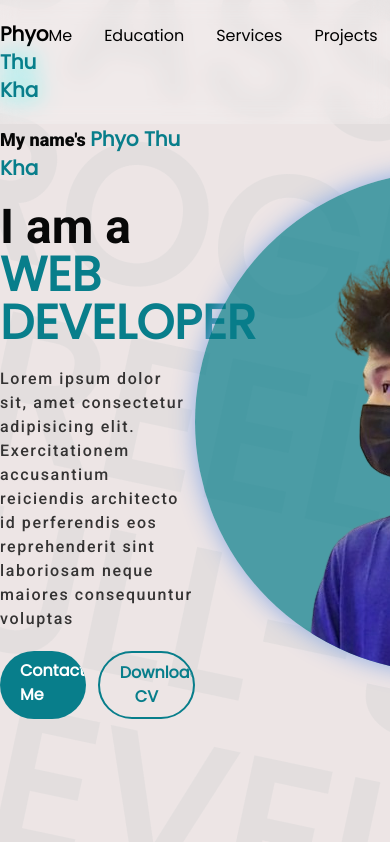
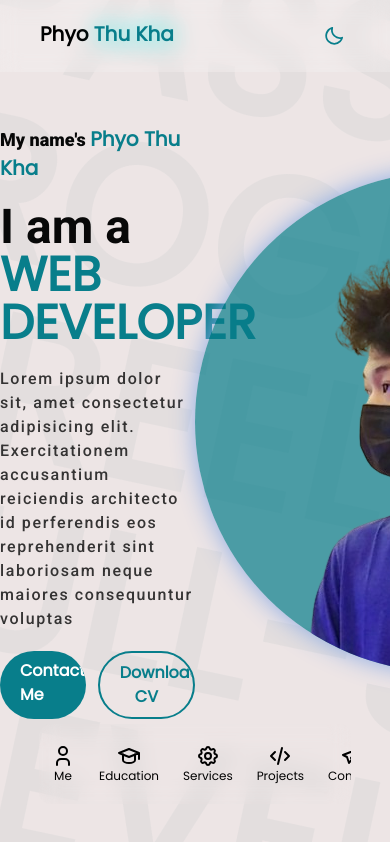
Before and after one commit to phyothukha/phyothukha-porfolio, a Next.js app: page / in a window 390 px wide. Shown: the top 842 px of the page. Built offline with nearby package versions, Linux system fonts and the light colour scheme.

Commit message:
feat: add glassmorphism design navbar in header

```diff
--- a/src/app/layout.tsx
+++ b/src/app/layout.tsx
@@ -16,9 +16,20 @@ export default function RootLayout({
   children: React.ReactNode;
 }>) {
   return (
-    <html lang="en">
+    <html
+      lang="en"
+      className={"dark" ? "dark" : "light"}
+      style={{ colorScheme: "dark" ? "dark" : "light" }}
+    >
       <body className={inter.className} suppressHydrationWarning>
-        <ThemeProvider attribute="class">{children}</ThemeProvider>
+        <ThemeProvider
+          attribute="class"
+          // defaultTheme="da/rk"
+          // enableSystem
+          // disableTransitionOnChange
+        >
+          {children}
+        </ThemeProvider>
       </body>
     </html>
   );
--- a/src/app/page.tsx
+++ b/src/app/page.tsx
@@ -5,6 +5,7 @@ import Contact from "@/sections/Contacts";
 import Education from "@/sections/Education";
 import Service from "@/sections/Service";
 import Project from "@/sections/Projects";
+// import { useEffect, useState } from "react";
 
 //https://sinantokmak.framer.website/
 
@@ -21,6 +22,7 @@ export default function Home() {
       </main>
       {/* <hr /> */}
       <Footer />
+      {/* <div className=" w-full h-full bg-red-400 fixed bottom-0 right-0"></div> */}
     </main>
   );
 }
--- a/src/components/Footer.tsx
+++ b/src/components/Footer.tsx
@@ -1,30 +1,80 @@
+import Link from "next/link";
 import React from "react";
 
 const Footer = () => {
   return (
-    <footer className=" container mx-auto max-w-6xl h-screen my-5">
-      <nav></nav>
-      {/* <p className=" text-center font-medium text-sm text-gray-400">
-        One Signal is the market leading self-service customer engagement
-        solution for push Notifications,Email, SMS & In-App.
-      </p> */}
+    <footer className=" container mx-auto max-w-6xl my-5">
+      <div className=" flex justify-center gap-10">
+        {footerLink.map((footer) => (
+          <div
+            key={footer.id}
+            className=" p-3 border-2 dark:border-secondary border-wtsecondary rounded-full cursor-pointer transition-shadow duration-500 dark:shadow-small dark:hover:shadow-medium shadow-wtsmall hover:shadow-wtmedium  "
+          >
+            {footer.icons}
+          </div>
+        ))}
+      </div>
+      <p className=" font-thin text-center mt-5">
+        Design By{" "}
+        <Link href={"#me"}>
+          <span className=" text-secondary font-bold font-Roboto cursor-pointer">
+            Phyo Thu Kha
+          </span>
+        </Link>
+      </p>
+    </footer>
+  );
+};
 
-      <div className=" flex justify-center gap-10">
-        {[...new Array(5)].map((_, idx) => (
-          <div
-            key={idx}
-            className=" p-3 border-2 dark:border-secondary border-wtsecondary rounded-full cursor-pointer transition-shadow duration-500 dark:shadow-small dark:hover:shadow-medium shadow-wtsmall hover:shadow-wtmedium  "
-            // style={{
-            //   boxShadow: "0 0 2px 2px var(--main-color)",
-            // }}
-            // style={
-            //   "&:hover":{
-            //   boxShadow: "0 0 10px 2px var(--main-color)",
+export default Footer;
 
-            //   }
-            // }
+const footerLink = [
+  {
+    id: 1,
+    icons: (
+      <svg
+        xmlns="http://www.w3.org/2000/svg"
+        width="30"
+        height="30"
+        viewBox="0 0 24 24"
+        fill="none"
+        stroke="currentColor"
+        strokeWidth="2"
+        strokeLinecap="round"
+        strokeLinejoin="round"
+        className="icon icon-tabler icons-tabler-outline icon-tabler-brand-instagram"
       >
-            {/* <svg
+        <path stroke="none" d="M0 0h24v24H0z" fill="none" />
+        <path d="M4 4m0 4a4 4 0 0 1 4 -4h8a4 4 0 0 1 4 4v8a4 4 0 0 1 -4 4h-8a4 4 0 0 1 -4 -4z" />
+        <path d="M12 12m-3 0a3 3 0 1 0 6 0a3 3 0 1 0 -6 0" />
+        <path d="M16.5 7.5l0 .01" />
+      </svg>
+    ),
+  },
+  {
+    id: 2,
+    icons: (
+      <svg
+        xmlns="http://www.w3.org/2000/svg"
+        width="30"
+        height="30"
+        viewBox="0 0 24 24"
+        fill="none"
+        stroke="currentColor"
+        strokeWidth="2"
+        strokeLinecap="round"
+        strokeLinejoin="round"
+        className="icon icon-tabler icons-tabler-outline icon-tabler-brand-facebook"
+      >
+        <path stroke="none" d="M0 0h24v24H0z" fill="none" />
+        <path d="M7 10v4h3v7h4v-7h3l1 -4h-4v-2a1 1 0 0 1 1 -1h3v-4h-3a5 5 0 0 0 -5 5v2h-3" />
+      </svg>
+    ),
+  },
+  {
+    id: 3,
+    icons: (
+      <svg
         xmlns="http://www.w3.org/2000/svg"
         width="30"
         height="30"
@@ -38,51 +88,31 @@ const Footer = () => {
       >
         <path stroke="none" d="M0 0h24v24H0z" fill="none" />
         <path d="M9 19c-4.3 1.4 -4.3 -2.5 -6 -3m12 5v-3.5c0 -1 .1 -1.4 -.5 -2c2.8 -.3 5.5 -1.4 5.5 -6a4.6 4.6 0 0 0 -1.3 -3.2a4.2 4.2 0 0 0 -.1 -3.2s-1.1 -.3 -3.5 1.3a12.3 12.3 0 0 0 -6.2 0c-2.4 -1.6 -3.5 -1.3 -3.5 -1.3a4.2 4.2 0 0 0 -.1 3.2a4.6 4.6 0 0 0 -1.3 3.2c0 4.6 2.7 5.7 5.5 6c-.6 .6 -.6 1.2 -.5 2v3.5" />
-            </svg> */}
-            {/* <svg
+      </svg>
+    ),
+  },
+  {
+    id: 4,
+    icons: (
+      <svg
         xmlns="http://www.w3.org/2000/svg"
-              width="24"
-              height="24"
+        width="30"
+        height="30"
         viewBox="0 0 24 24"
         fill="none"
         stroke="currentColor"
         strokeWidth="2"
         strokeLinecap="round"
         strokeLinejoin="round"
-              className="icon icon-tabler icons-tabler-outline icon-tabler-brand-facebook"
+        className="icon icon-tabler icons-tabler-outline icon-tabler-brand-linkedin"
       >
         <path stroke="none" d="M0 0h24v24H0z" fill="none" />
-              <path d="M7 10v4h3v7h4v-7h3l1 -4h-4v-2a1 1 0 0 1 1 -1h3v-4h-3a5 5 0 0 0 -5 5v2h-3" />
-            </svg> */}
-            <svg
-              xmlns="http://www.w3.org/2000/svg"
-              width="24"
-              height="24"
-              viewBox="0 0 24 24"
-              fill="none"
-              stroke="#f9ce34, #ee2a7b, #6228d7
-            "
-              strokeWidth="2"
-              strokeLinecap="round"
-              strokeLinejoin="round"
-              className="icon icon-tabler icons-tabler-outline icon-tabler-brand-instagram"
-            >
-              <path stroke="none" d="M0 0h24v24H0z" fill="none" />
-              <path d="M4 4m0 4a4 4 0 0 1 4 -4h8a4 4 0 0 1 4 4v8a4 4 0 0 1 -4 4h-8a4 4 0 0 1 -4 -4z" />
-              <path d="M12 12m-3 0a3 3 0 1 0 6 0a3 3 0 1 0 -6 0" />
-              <path d="M16.5 7.5l0 .01" />
+        <path d="M4 4m0 2a2 2 0 0 1 2 -2h12a2 2 0 0 1 2 2v12a2 2 0 0 1 -2 2h-12a2 2 0 0 1 -2 -2z" />
+        <path d="M8 11l0 5" />
+        <path d="M8 8l0 .01" />
+        <path d="M12 16l0 -5" />
+        <path d="M16 16v-3a2 2 0 0 0 -4 0" />
       </svg>
-          </div>
-        ))}
-      </div>
-    </footer>
-  );
-};
-
-export default Footer;
-
-// const footerLink=[
-//   {
-
-//   }
-// ]
+    ),
+  },
+];
--- a/src/components/Header.tsx
+++ b/src/components/Header.tsx
@@ -8,22 +8,112 @@ const navlinks = [
   {
     url: "#me",
     label: "Me",
+    icons: (
+      <svg
+        xmlns="http://www.w3.org/2000/svg"
+        width="24"
+        height="24"
+        viewBox="0 0 24 24"
+        fill="none"
+        stroke="currentColor"
+        strokeWidth="2"
+        strokeLinecap="round"
+        strokeLinejoin="round"
+        className="icon icon-tabler icons-tabler-outline icon-tabler-user"
+      >
+        <path stroke="none" d="M0 0h24v24H0z" fill="none" />
+        <path d="M8 7a4 4 0 1 0 8 0a4 4 0 0 0 -8 0" />
+        <path d="M6 21v-2a4 4 0 0 1 4 -4h4a4 4 0 0 1 4 4v2" />
+      </svg>
+    ),
   },
   {
     url: "#education",
     label: "Education",
+    icons: (
+      <svg
+        xmlns="http://www.w3.org/2000/svg"
+        width="24"
+        height="24"
+        viewBox="0 0 24 24"
+        fill="none"
+        stroke="currentColor"
+        strokeWidth="2"
+        strokeLinecap="round"
+        strokeLinejoin="round"
+        className="icon icon-tabler icons-tabler-outline icon-tabler-school"
+      >
+        <path stroke="none" d="M0 0h24v24H0z" fill="none" />
+        <path d="M22 9l-10 -4l-10 4l10 4l10 -4v6" />
+        <path d="M6 10.6v5.4a6 3 0 0 0 12 0v-5.4" />
+      </svg>
+    ),
   },
   {
     url: "#services",
     label: "Services",
+    icons: (
+      <svg
+        xmlns="http://www.w3.org/2000/svg"
+        width="24"
+        height="24"
+        viewBox="0 0 24 24"
+        fill="none"
+        stroke="currentColor"
+        strokeWidth="2"
+        strokeLinecap="round"
+        strokeLinejoin="round"
+        className="icon icon-tabler icons-tabler-outline icon-tabler-settings"
+      >
+        <path stroke="none" d="M0 0h24v24H0z" fill="none" />
+        <path d="M10.325 4.317c.426 -1.756 2.924 -1.756 3.35 0a1.724 1.724 0 0 0 2.573 1.066c1.543 -.94 3.31 .826 2.37 2.37a1.724 1.724 0 0 0 1.065 2.572c1.756 .426 1.756 2.924 0 3.35a1.724 1.724 0 0 0 -1.066 2.573c.94 1.543 -.826 3.31 -2.37 2.37a1.724 1.724 0 0 0 -2.572 1.065c-.426 1.756 -2.924 1.756 -3.35 0a1.724 1.724 0 0 0 -2.573 -1.066c-1.543 .94 -3.31 -.826 -2.37 -2.37a1.724 1.724 0 0 0 -1.065 -2.572c-1.756 -.426 -1.756 -2.924 0 -3.35a1.724 1.724 0 0 0 1.066 -2.573c-.94 -1.543 .826 -3.31 2.37 -2.37c1 .608 2.296 .07 2.572 -1.065z" />
+        <path d="M9 12a3 3 0 1 0 6 0a3 3 0 0 0 -6 0" />
+      </svg>
+    ),
   },
   {
     url: "#projects",
     label: "Projects",
+    icons: (
+      <svg
+        xmlns="http://www.w3.org/2000/svg"
+        width="24"
+        height="24"
+        viewBox="0 0 24 24"
+        fill="none"
+        stroke="currentColor"
+        strokeWidth="2"
+        strokeLinecap="round"
+        strokeLinejoin="round"
+        className="icon icon-tabler icons-tabler-outline icon-tabler-code"
+      >
+        <path stroke="none" d="M0 0h24v24H0z" fill="none" />
+        <path d="M7 8l-4 4l4 4" />
+        <path d="M17 8l4 4l-4 4" />
+        <path d="M14 4l-4 16" />
+      </svg>
+    ),
   },
   {
     url: "#contact",
     label: "Contact",
+    icons: (
+      <svg
+        xmlns="http://www.w3.org/2000/svg"
+        width="24"
+        height="24"
+        viewBox="0 0 24 24"
+        fill="none"
+        stroke="currentColor"
+        strokeWidth="2"
+        strokeLinecap="round"
+        strokeLinejoin="round"
+        className="icon icon-tabler icons-tabler-outline icon-tabler-brand-telegram"
+      >
+        <path stroke="none" d="M0 0h24v24H0z" fill="none" />
+        <path d="M15 10l-4 4l6 6l4 -16l-18 7l4 2l2 6l3 -4" />
+      </svg>
+    ),
   },
 ];
 
@@ -38,8 +128,9 @@ const Header = () => {
     }
   }, [theme]);
   return (
+    <>
       <header className=" fixed top-0 py-5 backdrop-filter backdrop-blur-[10px] z-50 dark:bg-[rgba(0,0,0,0.3)] bg-[rgba(255,255,255,0.2)] left-0 w-full">
-      <div className=" container max-w-6xl flex mx-auto justify-between ">
+        <div className=" container max-w-6xl flex mx-auto justify-between px-10 md:px-0 ">
           <h1 className=" text-xl font-bold font-Poppins dark:text-white text-black dark:hover:text-secondary hover:text-wtsecondary cursor-pointer transition duration-150 ease hover:scale-95 ">
             Phyo{" "}
             <span
@@ -54,7 +145,7 @@ const Header = () => {
           <nav>
             <ul className=" flex gap-8 items-center w-full font-medium">
               {navlinks.map((nav) => (
-              <li key={nav.url}>
+                <li key={nav.url} className=" md:inline-block hidden">
                   <Link
                     href={nav.url}
                     className=" dark:text-white text-black transition duration-100 nav-ani "
@@ -63,6 +154,7 @@ const Header = () => {
                   </Link>
                 </li>
               ))}
+
               <button
                 type="button"
                 onClick={() => setTheme(theme === "dark" ? "light" : "dark")}
@@ -93,6 +185,19 @@ const Header = () => {
           </nav>
         </div>
       </header>
+      <div className=" backdrop-filter backdrop-blur-[10px] md:hidden flex justify-around rounded-xl overflow-hidden dark:bg-[rgba(0,0,0,0.3)] left-[50%] right-[50%] transform translate-x-[-50%] fixed bottom-10  h-20  z-50 w-[80%]">
+        {navlinks.map((nav) => (
+          <Link
+            key={nav.url}
+            href={nav.url}
+            className={`  dark:text-white dark:hover:text-secondary  hover:text-wtsecondary transition duration-300 text-black text-xs    p-3 max-w-xl text-center flex flex-col items-center justify-center `}
+          >
+            <p className=" text-center">{nav.icons}</p>
+            <p>{nav.label}</p>
+          </Link>
+        ))}
+      </div>
+    </>
   );
 };
 
--- a/src/sections/Contacts.tsx
+++ b/src/sections/Contacts.tsx
@@ -5,8 +5,10 @@ const Contact = () => {
     <section id="contact" className="bg-[#00000] bg-opacity-90 py-5">
       <div className=" container mx-auto max-w-6xl">
         <div className=" text-center">
-          <h1>Contact</h1>
-          <div className=" mx-auto text-center max-w-2xl text-sm mt-10   font-bold opacity-60 font-Inter">
+          <h1 className=" ">Contact</h1>
+          <div className=" w-5 h-2 bg-red-400 "></div>
+
+          <div className=" mx-auto text-center max-w-2xl text-sm mt-10   font-medium opacity-60 font-Inter">
             If you want to connect with me. You can connect with my email number
             or phone number Lorem ipsum dolor, sit amet consectetur adipisicing
             elit. Officia, expedita! Lorem ipsum dolor sit amet consectetur
@@ -15,8 +17,7 @@ const Contact = () => {
             harum! Nihil dolores iusto tenetur totam nemo optio? Lorem ipsum
             dolor sit amet consectetur adipisicing elit. Soluta, laborum!
           </div>
-
-          <button className=" border-b-2 dark:border-secondary border-wtsecondary  border-l-2 border-r-2 border-t-2 rounded-tr-[1.5rem] mt-5 p-3 rounded-bl-[1.5rem] ">
+          <button className=" mt-10 text-2xl font-medium text-wtsecondary dark:text-secondary border-b-2 rounded-lg dark:border-secondary border-wtsecondary  border-l-2 border-r-2 border-t-2 rounded-tr-[2rem]  p-5 rounded-bl-[2rem] ">
             Send me a message
           </button>
         </div>
--- a/src/sections/projects.tsx
+++ b/src/sections/projects.tsx
@@ -18,6 +18,7 @@ const Project = () => {
                 src={ecommerence}
                 alt="Ecommerence Project"
                 fill
+                sizes="(max-width: 768px) 100vw, (max-width: 1200px) 50vw, 33vw"
                 className=" transition duration-1000 cursor-pointer hover:scale-110"
               />
             </div>
@@ -36,6 +37,7 @@ const Project = () => {
                 src={bookauthor}
                 alt="Ecommerence Project"
                 fill
+                sizes="(max-width: 768px) 100vw, (max-width: 1200px) 50vw, 33vw"
                 className=" transition duration-1000 cursor-pointer hover:scale-110"
               />
             </div>
--- a/src/sections/service.tsx
+++ b/src/sections/service.tsx
@@ -47,3 +47,98 @@ const Service = () => {
 };
 
 export default Service;
+
+const services = [
+  {
+    id: 1,
+    title: "Git Version control",
+    description:
+      " Lorem ipsum dolor, sit amet consectetur adipisicing elit.Numquam, deserunt?",
+    icons: (
+      <svg
+        xmlns="http://www.w3.org/2000/svg"
+        width="50"
+        height="50"
+        viewBox="0 0 24 24"
+        fill="none"
+        stroke="currentColor"
+        strokeWidth={2}
+        strokeLinecap="round"
+        strokeLinejoin="round"
+        className="icon icon-tabler icons-tabler-outline icon-tabler-brand-github"
+      >
+        <path stroke="none" d="M0 0h24v24H0z" fill="none" />
+        <path d="M9 19c-4.3 1.4 -4.3 -2.5 -6 -3m12 5v-3.5c0 -1 .1 -1.4 -.5 -2c2.8 -.3 5.5 -1.4 5.5 -6a4.6 4.6 0 0 0 -1.3 -3.2a4.2 4.2 0 0 0 -.1 -3.2s-1.1 -.3 -3.5 1.3a12.3 12.3 0 0 0 -6.2 0c-2.4 -1.6 -3.5 -1.3 -3.5 -1.3a4.2 4.2 0 0 0 -.1 3.2a4.6 4.6 0 0 0 -1.3 3.2c0 4.6 2.7 5.7 5.5 6c-.6 .6 -.6 1.2 -.5 2v3.5" />
+      </svg>
+    ),
+  },
+  {
+    id: 2,
+    title: "Frontend Development",
+    description:
+      " Lorem ipsum dolor, sit amet consectetur adipisicing elit.Numquam, deserunt?",
+    icons: (
+      <svg
+        xmlns="http://www.w3.org/2000/svg"
+        width="50"
+        height="50"
+        viewBox="0 0 24 24"
+        fill="none"
+        stroke="currentColor"
+        strokeWidth={2}
+        strokeLinecap="round"
+        strokeLinejoin="round"
+        className="icon icon-tabler icons-tabler-outline icon-tabler-brand-github"
+      >
+        <path stroke="none" d="M0 0h24v24H0z" fill="none" />
+        <path d="M9 19c-4.3 1.4 -4.3 -2.5 -6 -3m12 5v-3.5c0 -1 .1 -1.4 -.5 -2c2.8 -.3 5.5 -1.4 5.5 -6a4.6 4.6 0 0 0 -1.3 -3.2a4.2 4.2 0 0 0 -.1 -3.2s-1.1 -.3 -3.5 1.3a12.3 12.3 0 0 0 -6.2 0c-2.4 -1.6 -3.5 -1.3 -3.5 -1.3a4.2 4.2 0 0 0 -.1 3.2a4.6 4.6 0 0 0 -1.3 3.2c0 4.6 2.7 5.7 5.5 6c-.6 .6 -.6 1.2 -.5 2v3.5" />
+      </svg>
+    ),
+  },
+  {
+    id: 3,
+    title: "Backend Development",
+    description:
+      " Lorem ipsum dolor, sit amet consectetur adipisicing elit.Numquam, deserunt?",
+    icons: (
+      <svg
+        xmlns="http://www.w3.org/2000/svg"
+        width="50"
+        height="50"
+        viewBox="0 0 24 24"
+        fill="none"
+        stroke="currentColor"
+        strokeWidth={2}
+        strokeLinecap="round"
+        strokeLinejoin="round"
+        className="icon icon-tabler icons-tabler-outline icon-tabler-brand-github"
+      >
+        <path stroke="none" d="M0 0h24v24H0z" fill="none" />
+        <path d="M9 19c-4.3 1.4 -4.3 -2.5 -6 -3m12 5v-3.5c0 -1 .1 -1.4 -.5 -2c2.8 -.3 5.5 -1.4 5.5 -6a4.6 4.6 0 0 0 -1.3 -3.2a4.2 4.2 0 0 0 -.1 -3.2s-1.1 -.3 -3.5 1.3a12.3 12.3 0 0 0 -6.2 0c-2.4 -1.6 -3.5 -1.3 -3.5 -1.3a4.2 4.2 0 0 0 -.1 3.2a4.6 4.6 0 0 0 -1.3 3.2c0 4.6 2.7 5.7 5.5 6c-.6 .6 -.6 1.2 -.5 2v3.5" />
+      </svg>
+    ),
+  },
+  {
+    id: 2,
+    title: "",
+    description:
+      " Lorem ipsum dolor, sit amet consectetur adipisicing elit.Numquam, deserunt?",
+    icons: (
+      <svg
+        xmlns="http://www.w3.org/2000/svg"
+        width="50"
+        height="50"
+        viewBox="0 0 24 24"
+        fill="none"
+        stroke="currentColor"
+        strokeWidth={2}
+        strokeLinecap="round"
+        strokeLinejoin="round"
+        className="icon icon-tabler icons-tabler-outline icon-tabler-brand-github"
+      >
+        <path stroke="none" d="M0 0h24v24H0z" fill="none" />
+        <path d="M9 19c-4.3 1.4 -4.3 -2.5 -6 -3m12 5v-3.5c0 -1 .1 -1.4 -.5 -2c2.8 -.3 5.5 -1.4 5.5 -6a4.6 4.6 0 0 0 -1.3 -3.2a4.2 4.2 0 0 0 -.1 -3.2s-1.1 -.3 -3.5 1.3a12.3 12.3 0 0 0 -6.2 0c-2.4 -1.6 -3.5 -1.3 -3.5 -1.3a4.2 4.2 0 0 0 -.1 3.2a4.6 4.6 0 0 0 -1.3 3.2c0 4.6 2.7 5.7 5.5 6c-.6 .6 -.6 1.2 -.5 2v3.5" />
+      </svg>
+    ),
+  },
+];
```
Also changed, not shown: src/style/globals.css (+4 -3 lines). Lines whose indentation alone changed are shown as unchanged.
